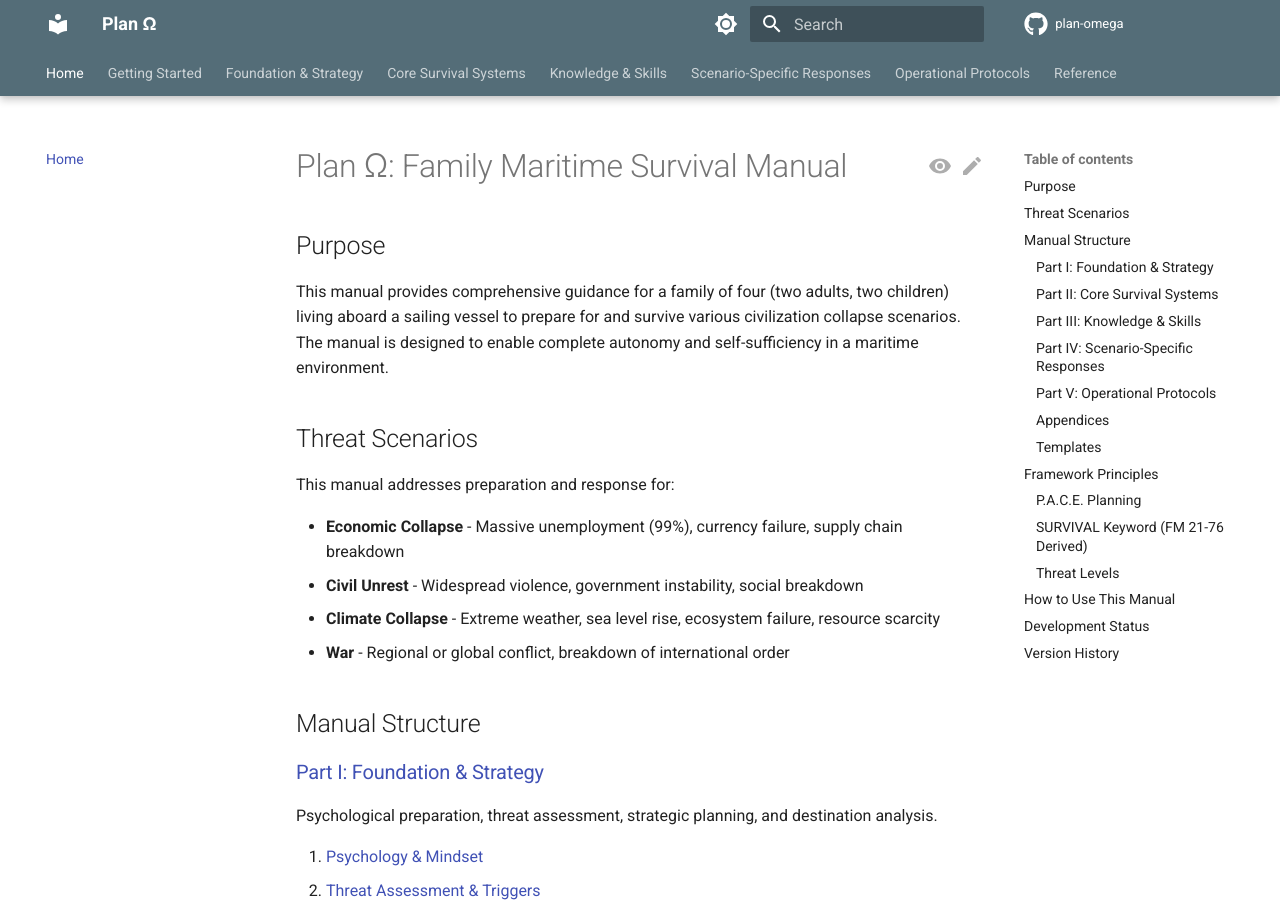
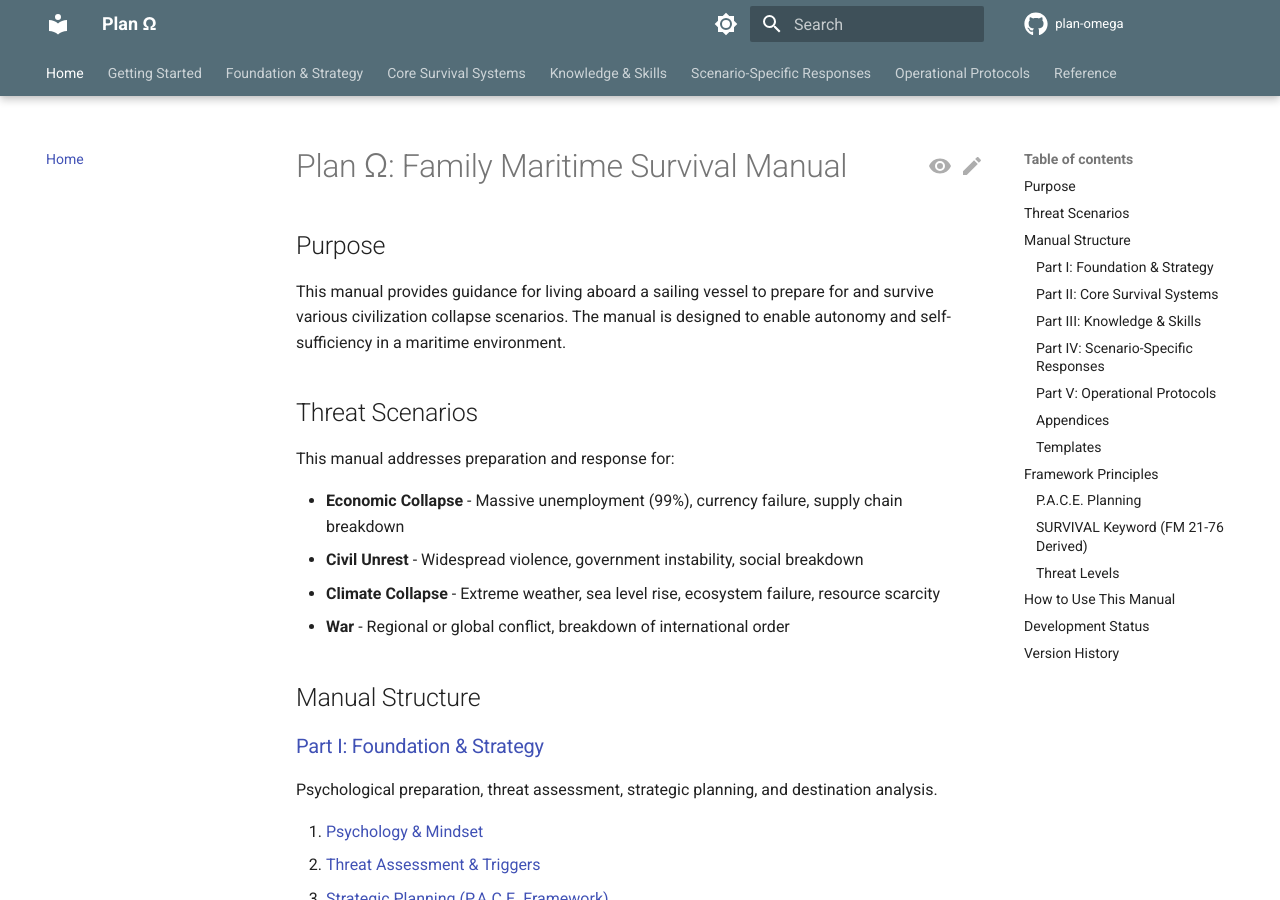
Before and after one commit to rriehle/plan-omega, an MkDocs documentation site: the page built from manual/README.md, in a window 1280 px wide and 900 px high. Built offline with MkDocs 1.6.1 and Material for MkDocs 9.7.7, drawn with Linux system fonts in a browser that asks for light colours; comment, search, counter and statistics services are not loaded; the version menu is left out; some of the changed text lies outside the part shown.

Commit message:
Omit needless words

```diff
--- a/manual/README.md
+++ b/manual/README.md
@@ -2,7 +2,7 @@
 
 ## Purpose
 
-This manual provides comprehensive guidance for a family of four (two adults, two children) living aboard a sailing vessel to prepare for and survive various civilization collapse scenarios. The manual is designed to enable complete autonomy and self-sufficiency in a maritime environment.
+This manual provides guidance for living aboard a sailing vessel to prepare for and survive various civilization collapse scenarios. The manual is designed to enable autonomy and self-sufficiency in a maritime environment.
 
 ## Threat Scenarios
 
@@ -121,6 +121,7 @@ Every critical system has four levels of redundancy:
 ## Development Status
 
 This manual is a living document. Sections marked with:
+
 - ⚠️ **DRAFT** - Initial framework only, needs content development
 - 🔄 **IN PROGRESS** - Being actively developed
 - ✅ **COMPLETE** - Fully developed, requires only maintenance updates
```
